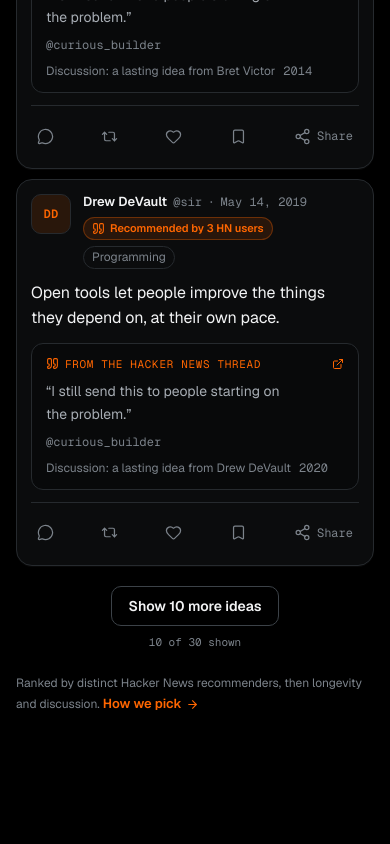
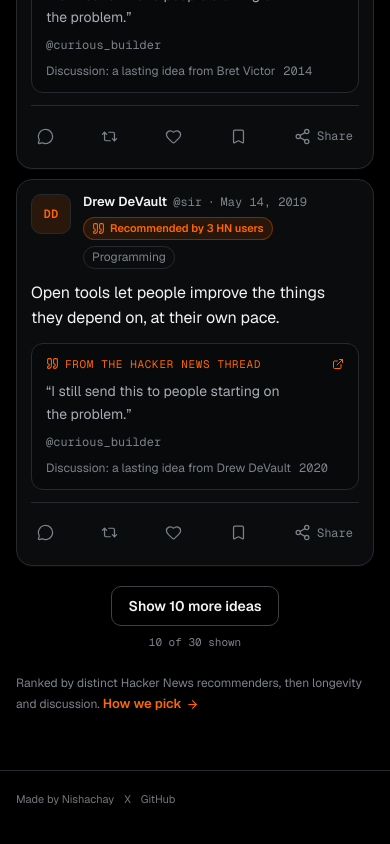
Before and after one commit to nishachay/hackerx, a Next.js app: page / in a window 390 px wide. Shown: the part 4375-5219 px from the top of the page. Built offline with nearby package versions, Linux system fonts and the light colour scheme; no server answers.

Commit message:
site: add author credit line
- Made by Nishachay with X and GitHub text links
- bottom of the desktop rail, mobile footer above the tab bar
- quiet #71767B text, orange hover and focus-visible, no brand logos
- metadata author points at https://nishachay.tech

```diff
--- a/app/(site)/layout.tsx
+++ b/app/(site)/layout.tsx
@@ -1,3 +1,4 @@
+import { Credit } from "../components/credit";
 import { MobileNav, MobileTopBar, RailNav } from "../components/nav";
 import { Sidebar } from "../components/sidebar";
 
@@ -13,6 +14,9 @@ export default function SiteLayout({ children }: { children: React.ReactNode })
         {children}
       </main>
       <Sidebar />
+      <footer className="credit-mobile">
+        <Credit />
+      </footer>
       <MobileNav />
     </div>
   );
--- /dev/null
+++ b/app/components/credit.tsx
@@ -0,0 +1,24 @@
+const links = [
+  { label: "X", href: "https://x.com/ni5hachay" },
+  { label: "GitHub", href: "https://github.com/nishachay/hackerx" },
+];
+
+export function Credit() {
+  return (
+    <div className="credit">
+      <span>
+        Made by{" "}
+        <a href="https://nishachay.tech" rel="noopener">
+          Nishachay
+        </a>
+      </span>
+      <span className="credit-links">
+        {links.map((link) => (
+          <a key={link.label} href={link.href} target="_blank" rel="noopener">
+            {link.label}
+          </a>
+        ))}
+      </span>
+    </div>
+  );
+}
--- a/app/components/nav.tsx
+++ b/app/components/nav.tsx
@@ -16,6 +16,7 @@ import {
   Users,
   type LucideIcon,
 } from "lucide-react";
+import { Credit } from "./credit";
 import { ThemeToggle } from "./theme-toggle";
 
 export type NavItem = { href: string; label: string; icon: LucideIcon };
@@ -96,6 +97,7 @@ export function RailNav() {
           <span className="nav-label">RSS feed</span>
         </a>
         <p className="rail-note">Ideas worth keeping, surfaced by Hacker News readers.</p>
+        <Credit />
       </div>
     </nav>
   );
--- a/app/globals.css
+++ b/app/globals.css
@@ -373,6 +373,46 @@ code {
   color: var(--text-3);
 }
 
+.credit {
+  display: flex;
+  flex-wrap: wrap;
+  align-items: baseline;
+  gap: 4px 10px;
+  padding-inline: 12px;
+  margin-block-start: 12px;
+  color: #71767b;
+  font-size: 0.6875rem;
+  line-height: 1.5;
+}
+
+.credit a {
+  color: inherit;
+  text-decoration: none;
+  transition: color 150ms var(--ease);
+}
+
+.credit-links {
+  display: inline-flex;
+  gap: 10px;
+}
+
+.credit a:focus-visible {
+  color: var(--accent-text);
+  outline: 2px solid var(--focus);
+  outline-offset: 2px;
+  border-radius: 2px;
+}
+
+.credit-mobile {
+  display: none;
+}
+
+@media (hover: hover) {
+  .credit a:hover {
+    color: var(--accent-text);
+  }
+}
+
 @media (hover: hover) {
   .nav-link:hover {
     background: var(--surface-hover);
@@ -2181,7 +2221,18 @@ code {
 
   .main {
     max-width: none;
-    padding-block-end: 88px;
+    padding-block-end: 24px;
+  }
+
+  .credit-mobile {
+    display: block;
+    padding: 20px 16px calc(84px + env(safe-area-inset-bottom));
+    border-block-start: 1px solid var(--border);
+  }
+
+  .credit-mobile .credit {
+    padding-inline: 0;
+    margin-block-start: 0;
   }
 
   .page-head {
--- a/app/layout.tsx
+++ b/app/layout.tsx
@@ -12,6 +12,9 @@ export const metadata: Metadata = {
   title: { default: "HackerX — ideas worth keeping", template: "%s · HackerX" },
   description: "Timeless ideas recommended by Hacker News readers, with the comments that recommend them.",
   applicationName: "HackerX",
+  authors: [{ name: "Nishachay", url: "https://nishachay.tech" }],
+  creator: "Nishachay",
+  publisher: "Nishachay",
   openGraph: {
     type: "website",
     siteName: "HackerX",
```
